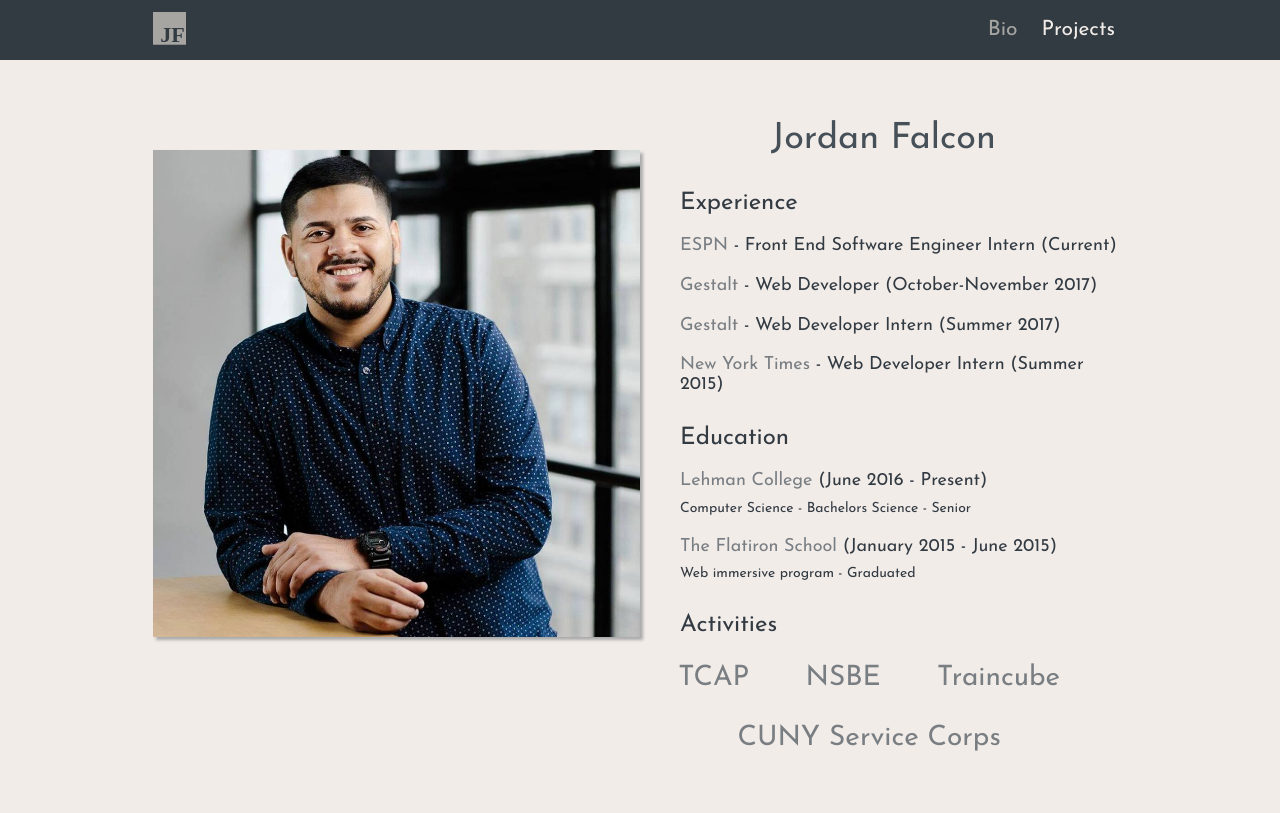
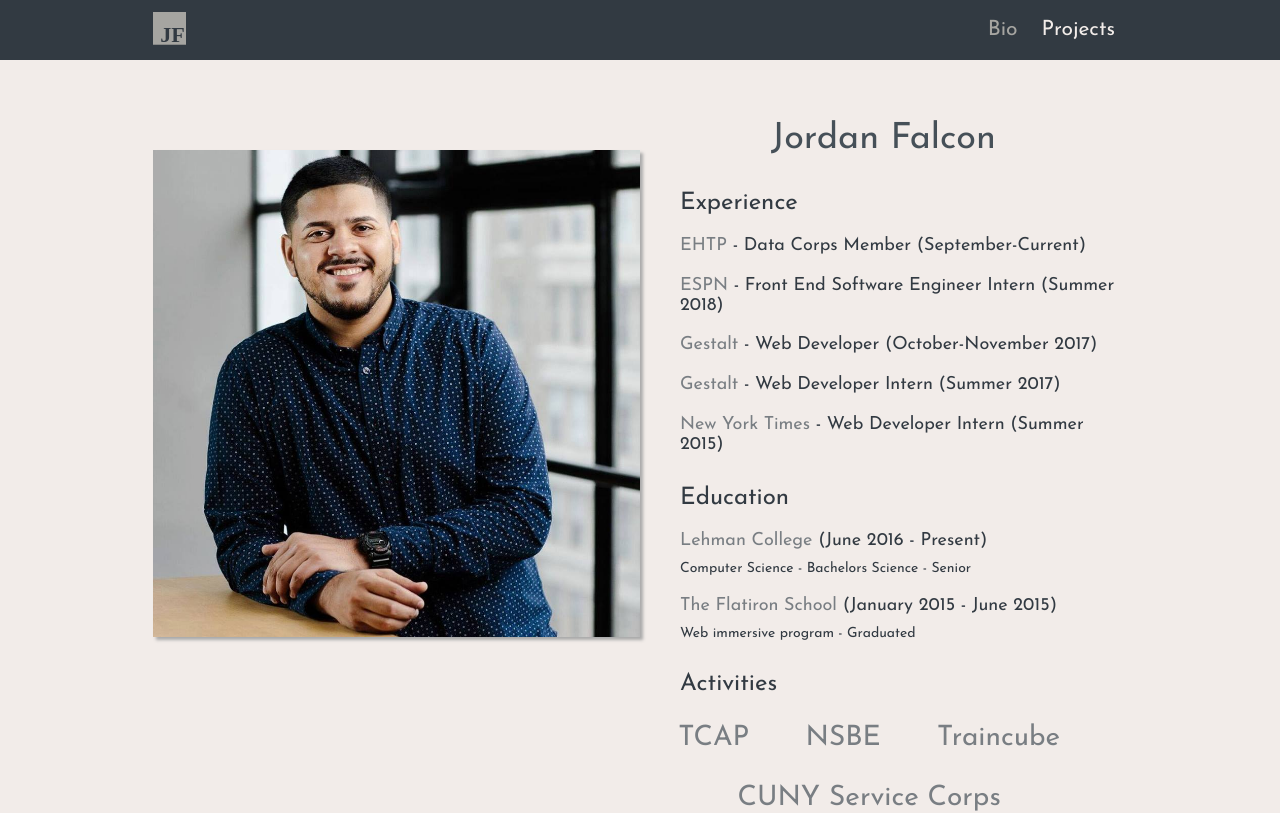
Before and after one commit to j-falcon122/jordanjfalcon, a React (Create React App) app: page /Bio in a window 1280 px wide. Shown: the top 813 px of the page. Built offline with nearby package versions, Linux system fonts and the light colour scheme.

Commit message:
Update bio information

```diff
--- a/src/Bio.js
+++ b/src/Bio.js
@@ -15,7 +15,10 @@ class Bio extends Component {
                 <h3>Experience</h3>
                 <ul className="Bio-experience">
                     <li>
-                        <h4><a href="http://www.espn.com/" target="_blank" title="Gesatalt" alt="ESPN">ESPN</a> - Front End Software Engineer Intern (Current)</h4>
+                        <h4><a href="https://ehtp.org/" target="_blank" title="EHTP" alt="EHTP">EHTP</a> - Data Corps Member (September-Current)</h4>
+                    </li>
+                    <li>
+                        <h4><a href="http://www.espn.com/" target="_blank" title="Gesatalt" alt="ESPN">ESPN</a> - Front End Software Engineer Intern (Summer 2018)</h4>
                     </li>
                     <li>
                         <h4><a href="http://gestalt.io/" target="_blank" title="Gesatalt" alt="Gestalt">Gestalt</a> - Web Developer (October-November 2017)</h4>
```
